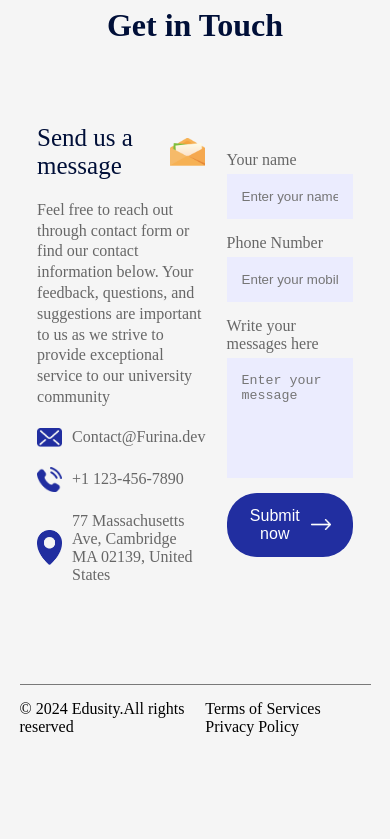
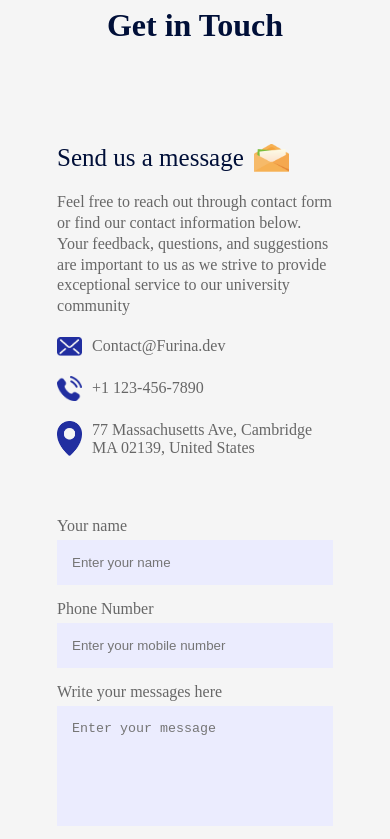
Before and after one commit to universyu/completeRespon, a React (Vite) app: page / in a window 390 px wide. Shown: the part 4282-5121 px from the top of the page. Before the commit the page ends 5043 px from the top, so only its background shows below. Built offline with nearby package versions, Linux system fonts and the light colour scheme.

Commit message:
添加video

```diff
--- a/src/App.jsx
+++ b/src/App.jsx
@@ -1,4 +1,4 @@
-import React from 'react';
+import React, {useState} from 'react';
 import Navbar from "./Components/Navbar/Navbar.jsx";
 import Hero from "./Components/Hero/Hero.jsx";
 import Programs from "./Components/Programs/Programs.jsx";
@@ -8,8 +8,13 @@
 import Testimonials from "./Components/Testimonials/Testimonials.jsx";
 import Contact from "./Components/Contact/Contact.jsx";
 import Fooder from "./Components/Fooder/Fooder.jsx";
+import VideoPlayer from "./Components/VideoPlayer/VideoPlayer.jsx";
 
 const App = () => {
+
+    const [playState,setPlayState] = useState(false);
+
+
     return (
         <div>
             <Navbar />
@@ -17,7 +22,7 @@
             <div className="container">
                 <Title subTitle={'Our PROGRAM'} title={'What We Offer'} />
                 <Programs />
-                <About />
+                <About setPlayState={setPlayState}/>
                 <Title subTitle={'Gallery'} title={'Campus Photos'}></Title>
                 <Campus />
                 <Title subTitle={'TESTIMONIALS'} title={'What Student Says'}></Title>
@@ -26,7 +31,7 @@
                 <Contact />
                 <Fooder />
             </div>
-
+            <VideoPlayer playState={playState} setPlayState={setPlayState}/>
         </div>
     );
 };
--- a/src/Components/About/About.css
+++ b/src/Components/About/About.css
@@ -22,6 +22,7 @@
     top: 50%;
     left: 50%;
     transform: translate(-50%,-50%);
+    cursor: pointer;
 }
 .about h3{
     font-weight: 600;
--- a/src/Components/About/About.jsx
+++ b/src/Components/About/About.jsx
@@ -4,12 +4,12 @@
 import play_icon from '../../assets/play-icon.png'
 
 
-const About = () => {
+const About = ({setPlayState}) => {
     return (
         <div className={'about'}>
             <div className="about-left">
                 <img src={about_img} className={'about-img'} alt=""/>
-                <img src={play_icon} className={'play-icon'} alt=""/>
+                <img src={play_icon} className={'play-icon'} alt="" onClick={() => {setPlayState(true)}}/>
             </div>
             <div className="about-right">
                 <h3>ABOUT UNIVERSITY</h3>
--- a/src/Components/Contact/Contact.css
+++ b/src/Components/Contact/Contact.css
@@ -49,3 +49,12 @@
     display: block;
     margin: 20px 0;
 }
+
+@media  (max-width: 750px){
+    .contact{
+        display: block;
+    }
+    .contact-col{
+        padding: 20px;
+    }
+}
--- a/src/Components/Fooder/Fooder.css
+++ b/src/Components/Fooder/Fooder.css
@@ -11,3 +11,16 @@
     display: inline-block;
     margin-left: 20px;
 }
+
+@media (max-width: 600px) {
+    .fooder{
+        display: block;
+        text-align: center;
+    }
+    .fooder ul li{
+        margin: 10px;
+    }
+    .fooder ul{
+        margin-top: 10px;
+    }
+}
--- /dev/null
+++ b/src/Components/VideoPlayer/VideoPlayer.css
@@ -0,0 +1,21 @@
+.video-player{
+    position: fixed;
+    top: 0;
+    left: 0;
+    width: 100%;
+    height: 100%;
+    background: rgba(0,0,0,0.9);
+    z-index: 100;
+    display: flex;
+    align-items: center;
+    justify-content: center;
+}
+.video-player video{
+    width: 90%;
+    max-width: 900px;
+    height: auto;
+    border: 4px solid #fff;
+}
+.video-player.hide{
+    display: none;
+}
--- /dev/null
+++ b/src/Components/VideoPlayer/VideoPlayer.jsx
@@ -0,0 +1,22 @@
+import React, {useRef} from 'react';
+import './VideoPlayer.css'
+import video from '../../assets/college-video.mp4'
+
+const VideoPlayer = ({playState,setPlayState}) => {
+
+    const player = useRef(null);
+
+    const closePlayer = (e) => {
+        if(e.target === player.current){
+            setPlayState(false);
+        }
+    }
+
+    return (
+        <div className={`video-player ${(!playState) && 'hide'}`}  ref={player} onClick={closePlayer}>
+            <video src={video} autoPlay muted controls></video>
+        </div>
+    );
+};
+
+export default VideoPlayer;
```
